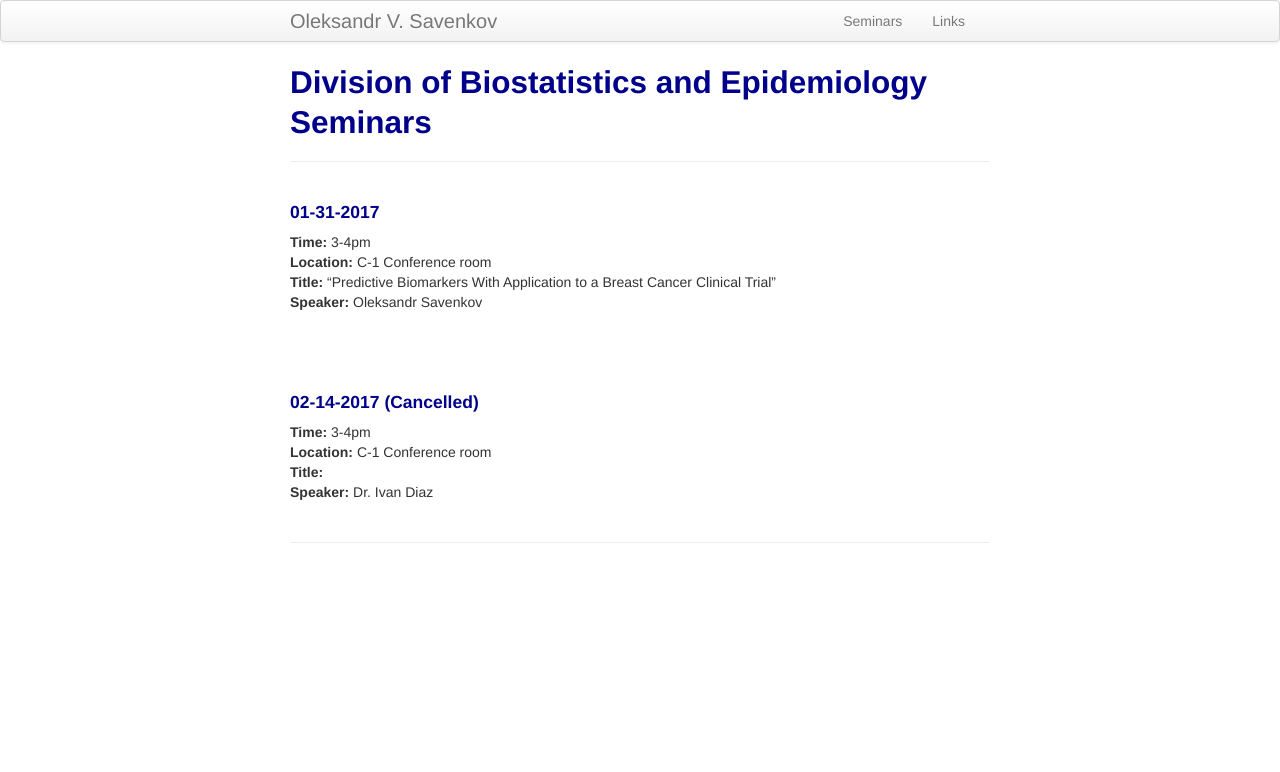
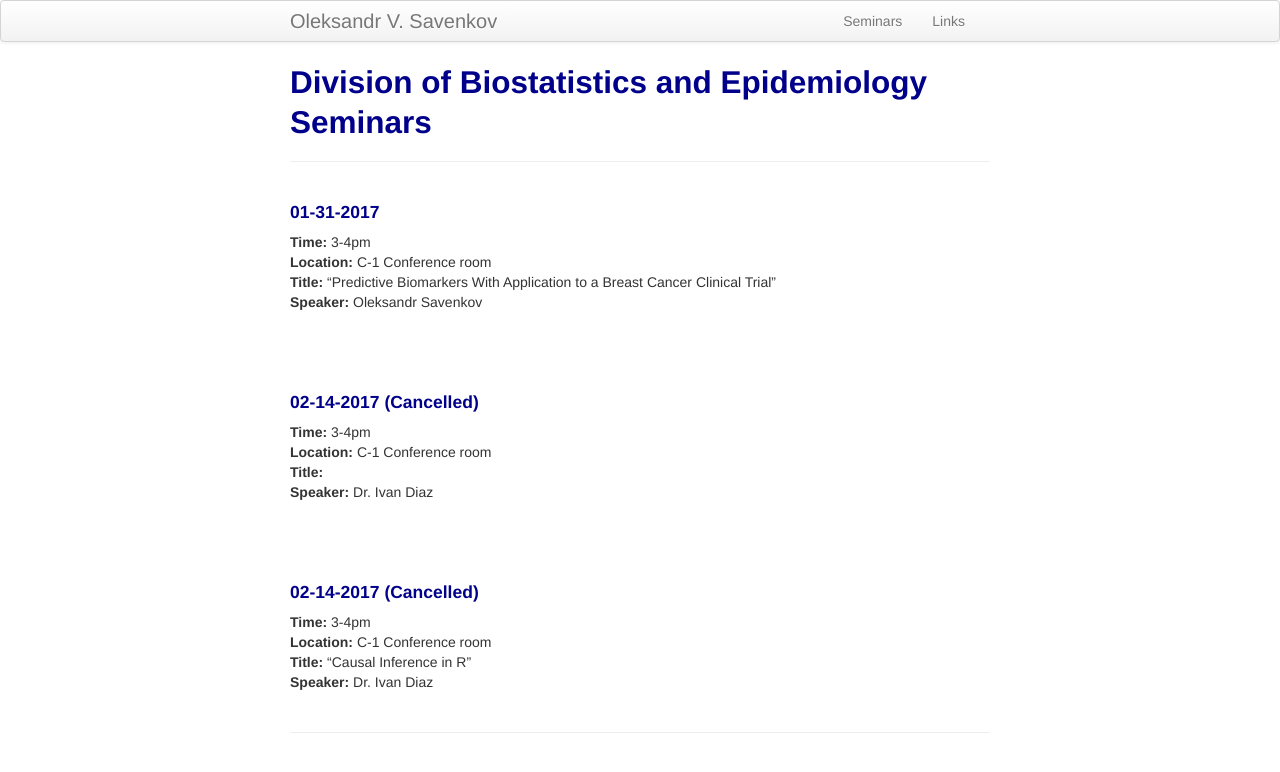
Before and after one commit to ovsavenkov/ovsavenkov.github.io, a Jekyll site: the page built from seminars.md, in a window 1280 px wide. Shown: the top 772 px of the page. Built offline with Jekyll 4.4.1, drawn with Linux system fonts in a browser that asks for light colours.

Commit message:
Added seminar information

```diff
--- a/seminars.md
+++ b/seminars.md
@@ -18,3 +18,13 @@ description: Division of Biostatistics and Epidemiology Seminars
 **Location:** C-1 Conference room \\
 **Title:** \\
 **Speaker:** Dr. Ivan Diaz
+
+<br>
+<br>
+<br>
+
+#### 02-14-2017 (Cancelled)
+**Time:** 3-4pm \\
+**Location:** C-1 Conference room \\
+**Title:** "Causal Inference in R"\\
+**Speaker:** Dr. Ivan Diaz
```
